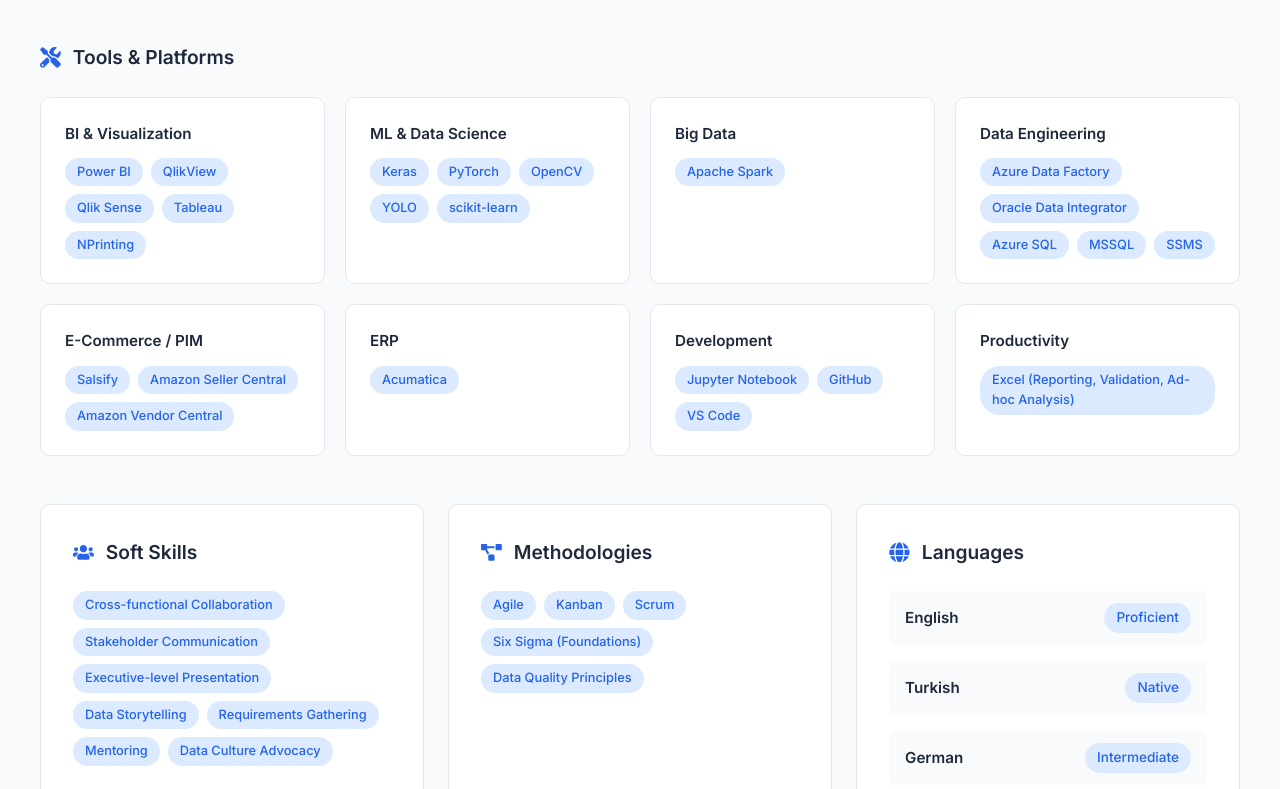
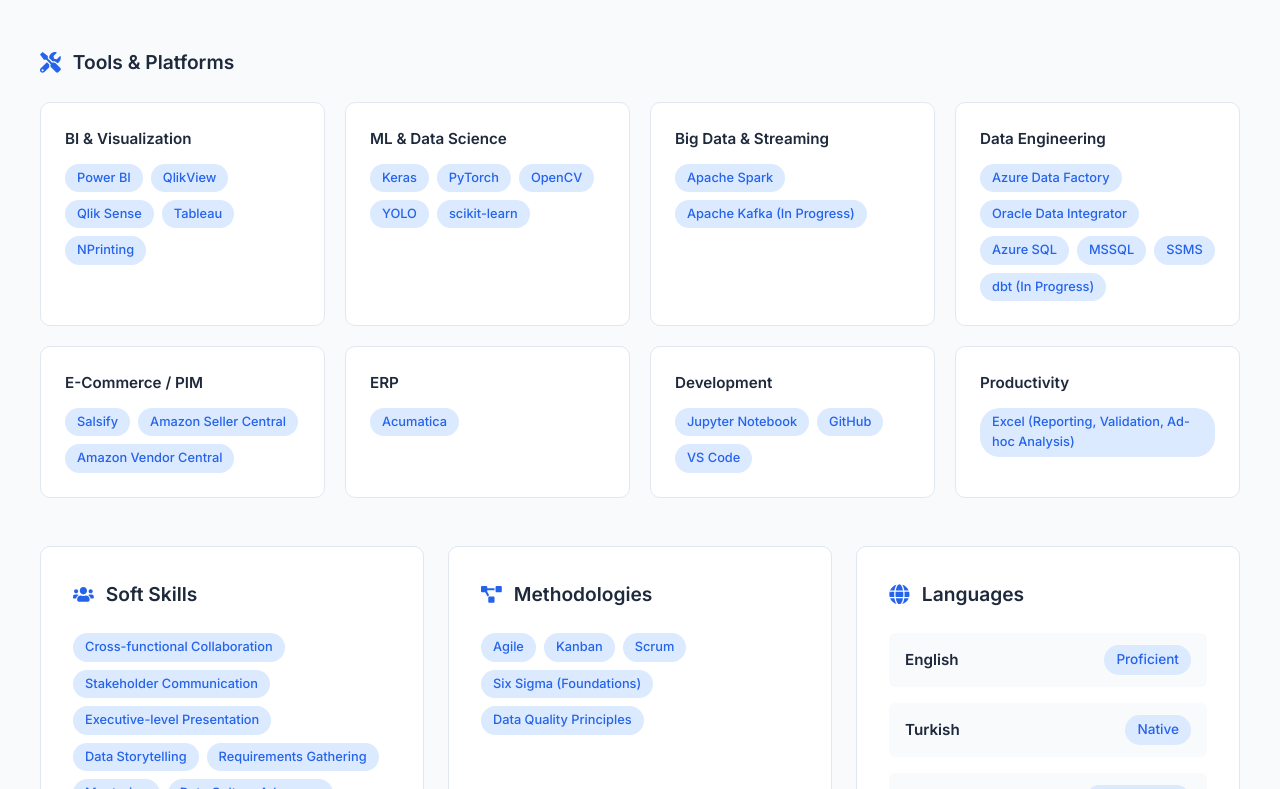
Before and after one commit to ali-baris-demirci/ali-baris-demirci.github.io, a React (Vite) app: page / in a window 1280 px wide. Shown: the part 2271-3060 px from the top of the page. Built offline with nearby package versions, Linux system fonts and the light colour scheme.

Commit message:
Certifications: In Progress badge, dbt, Kafka, Agentic AI

```diff
--- a/src/components/Certifications.jsx
+++ b/src/components/Certifications.jsx
@@ -1,8 +1,10 @@
 import { certifications } from '../data/portfolioData'
-import { FaExternalLinkAlt, FaAward } from 'react-icons/fa'
+import { FaExternalLinkAlt, FaAward, FaSpinner } from 'react-icons/fa'
 import '../styles/Certifications.css'
 
 const Certifications = () => {
+  const isInProgress = (cert) => cert.year?.includes('In Progress')
+
   return (
     <section className="certs section--alt" id="certifications">
       <div className="container">
@@ -12,29 +14,45 @@
         </div>
 
         <div className="certs__grid">
-          {certifications.map((cert, index) => (
-            <a
-              href={cert.link}
-              target="_blank"
-              rel="noopener noreferrer"
-              className="certs__card"
+          {certifications.map((cert, index) => {
+            const CardTag = cert.link ? 'a' : 'div'
+            const linkProps = cert.link
+              ? { href: cert.link, target: '_blank', rel: 'noopener noreferrer' }
+              : {}
+
+            return (
+              <CardTag
+                {...linkProps}
+                className={`certs__card ${isInProgress(cert) ? 'certs__card--in-progress' : ''}`}
                 key={index}
               >
                 <div className="certs__card-icon">
                   <FaAward />
                 </div>
                 <div className="certs__card-content">
-                <h3 className="certs__card-title">{cert.name}</h3>
+                  <h3 className="certs__card-title">
+                    {cert.name}
+                    {isInProgress(cert) && (
+                      <span className="certs__badge">
+                        <FaSpinner className="certs__badge-icon" /> In Progress
+                      </span>
+                    )}
+                  </h3>
                   <div className="certs__card-meta">
                     <span className="certs__card-provider">{cert.provider}</span>
-                  <span className="certs__card-year">{cert.year}</span>
+                    <span className="certs__card-year">
+                      {isInProgress(cert) ? '2025' : cert.year}
+                    </span>
                   </div>
                 </div>
+                {cert.link && (
                   <div className="certs__card-link">
                     <FaExternalLinkAlt />
                   </div>
-            </a>
-          ))}
+                )}
+              </CardTag>
+            )
+          })}
         </div>
       </div>
     </section>
--- a/src/data/portfolioData.js
+++ b/src/data/portfolioData.js
@@ -9,7 +9,7 @@
   profilePhoto: "/profile.jpg",
 }
 
-export const summary = `Data professional with 6+ years of experience delivering end-to-end BI solutions, scalable data pipelines, and executive-level dashboards across aviation, e-commerce, retail, and technology industries. Equal strength in SQL-driven analytics and business intelligence, with hands-on ETL development experience across the Microsoft Azure stack and BI platforms. Experienced in translating complex data into clear, decision-driving insights, with a track record of embedding directly with executive leadership to support real-time business decisions.`
+export const summary = `Data professional with 6+ years of experience delivering end-to-end BI solutions, scalable data pipelines, and executive-level dashboards across aviation, e-commerce, retail, and technology industries. Equal strength in SQL-driven analytics and business intelligence, with hands-on ETL development experience across the Microsoft Azure stack and BI platforms. Experienced in translating complex data into clear, decision-driving insights, with a track record of embedding directly with executive leadership to support real-time business decisions. Currently expanding into the modern data engineering stack with hands-on training in dbt and Apache Kafka event streaming architecture.`
 
 export const highlights = [
   { label: "Years Experience", value: "6+" },
@@ -31,8 +31,8 @@
   tools: [
     { category: "BI & Visualization", items: ["Power BI", "QlikView", "Qlik Sense", "Tableau", "NPrinting"] },
     { category: "ML & Data Science", items: ["Keras", "PyTorch", "OpenCV", "YOLO", "scikit-learn"] },
-    { category: "Big Data", items: ["Apache Spark"] },
-    { category: "Data Engineering", items: ["Azure Data Factory", "Oracle Data Integrator", "Azure SQL", "MSSQL", "SSMS"] },
+    { category: "Big Data & Streaming", items: ["Apache Spark", "Apache Kafka (In Progress)"] },
+    { category: "Data Engineering", items: ["Azure Data Factory", "Oracle Data Integrator", "Azure SQL", "MSSQL", "SSMS", "dbt (In Progress)"] },
     { category: "E-Commerce / PIM", items: ["Salsify", "Amazon Seller Central", "Amazon Vendor Central"] },
     { category: "ERP", items: ["Acumatica"] },
     { category: "Development", items: ["Jupyter Notebook", "GitHub", "VS Code"] },
@@ -262,6 +262,24 @@
 
 export const certifications = [
   {
+    name: "Agentic AI",
+    provider: "ElevateSoul",
+    year: "In Progress",
+    link: "https://elevatesoul.ai/courses/agentic-ai",
+  },
+  {
+    name: "Apache Kafka (Event Streaming)",
+    provider: "Confluent Developer",
+    year: "In Progress",
+    link: "https://developer.confluent.io/courses/apache-kafka/events/",
+  },
+  {
+    name: "dbt Fundamentals",
+    provider: "dbt Labs",
+    year: "In Progress",
+    link: "https://learn.getdbt.com/learn/course/dbt-fundamentals/",
+  },
+  {
     name: "Agentic AI: A Framework for Planning and Execution",
     provider: "LinkedIn",
     year: "2025",
--- a/src/styles/Certifications.css
+++ b/src/styles/Certifications.css
@@ -96,3 +96,40 @@
     padding: 16px 20px;
   }
 }
+
+/* In Progress Badge */
+.certs__badge {
+  display: inline-flex;
+  align-items: center;
+  gap: 4px;
+  margin-left: 8px;
+  padding: 2px 10px;
+  font-size: 0.7rem;
+  font-weight: 600;
+  color: var(--primary);
+  background: var(--primary-light);
+  border-radius: 999px;
+  vertical-align: middle;
+  white-space: nowrap;
+}
+
+.certs__badge-icon {
+  font-size: 0.6rem;
+  animation: spin 2s linear infinite;
+}
+
+@keyframes spin {
+  from { transform: rotate(0deg); }
+  to { transform: rotate(360deg); }
+}
+
+/* In Progress Card Style */
+.certs__card--in-progress {
+  border: 1px dashed var(--primary);
+  position: relative;
+}
+
+.certs__card--in-progress .certs__card-icon {
+  color: var(--primary);
+  opacity: 0.6;
+}
```
Lines whose indentation alone changed are shown as unchanged.
